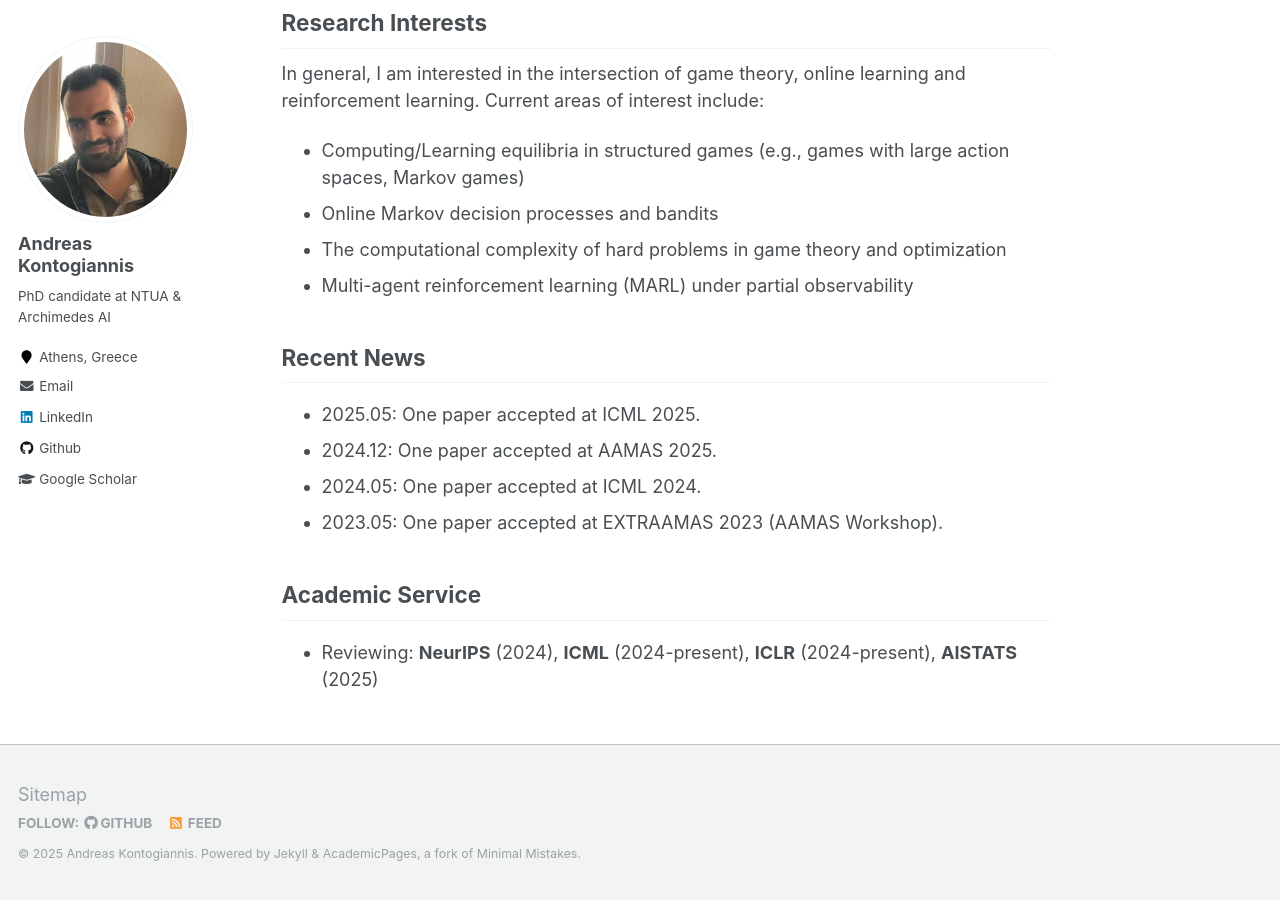
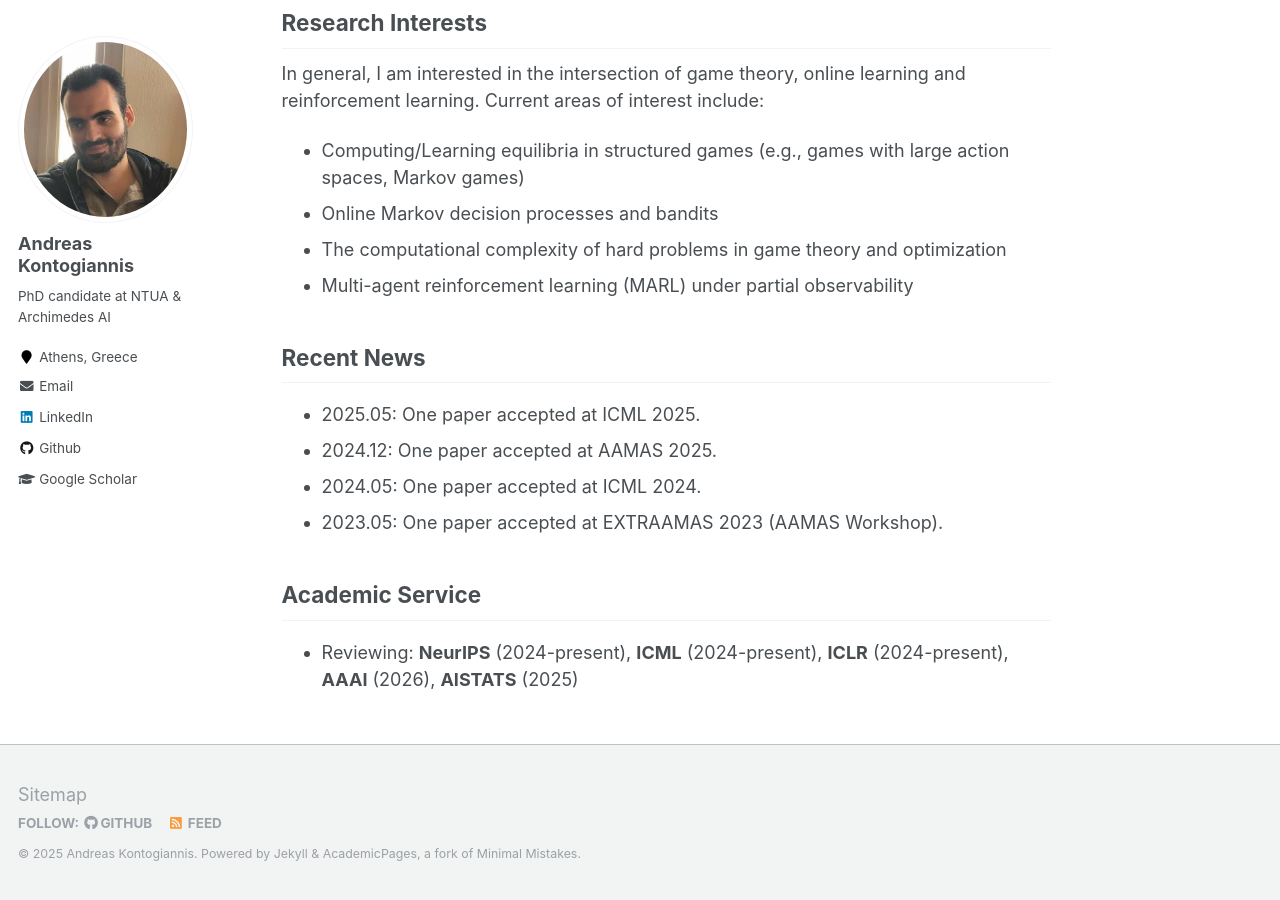
Before and after one commit to ddaedalus/ddaedalus.github.io, a Jekyll site: the page built from _pages/about.md, in a window 1280 px wide and 900 px high, scrolled down 634 px. Built offline with Jekyll 4.4.1, drawn with Linux system fonts in a browser that asks for light colours.

Commit message:
Update about.md

```diff
--- a/_pages/about.md
+++ b/_pages/about.md
@@ -29,4 +29,4 @@ In general, I am interested in the intersection of game theory, online learning
 - 2023.05: One paper accepted at EXTRAAMAS 2023 (AAMAS Workshop).
 
 ## Academic Service
-* Reviewing: **NeurIPS** (2024), **ICML** (2024-present), **ICLR** (2024-present), **AISTATS** (2025)
+* Reviewing: **NeurIPS** (2024-present), **ICML** (2024-present), **ICLR** (2024-present), **ΑΑΑΙ** (2026), **AISTATS** (2025)
```
